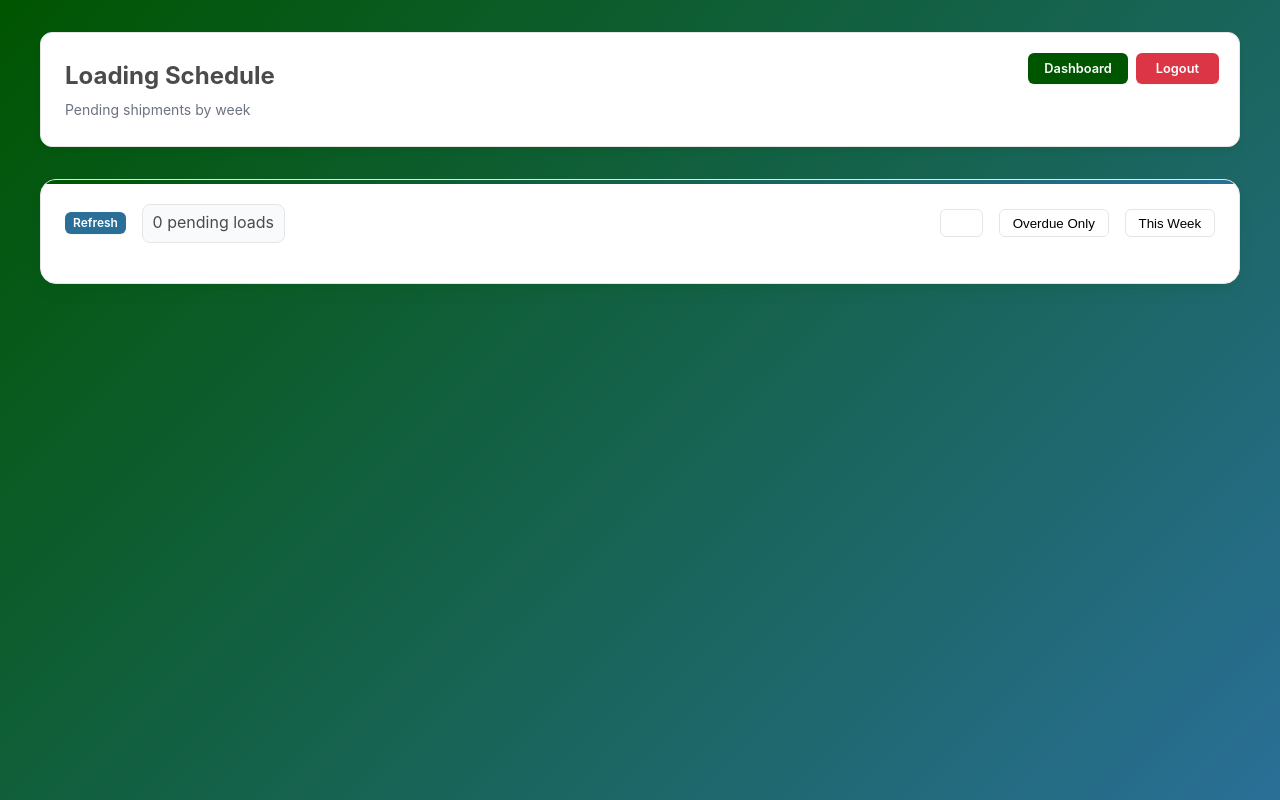
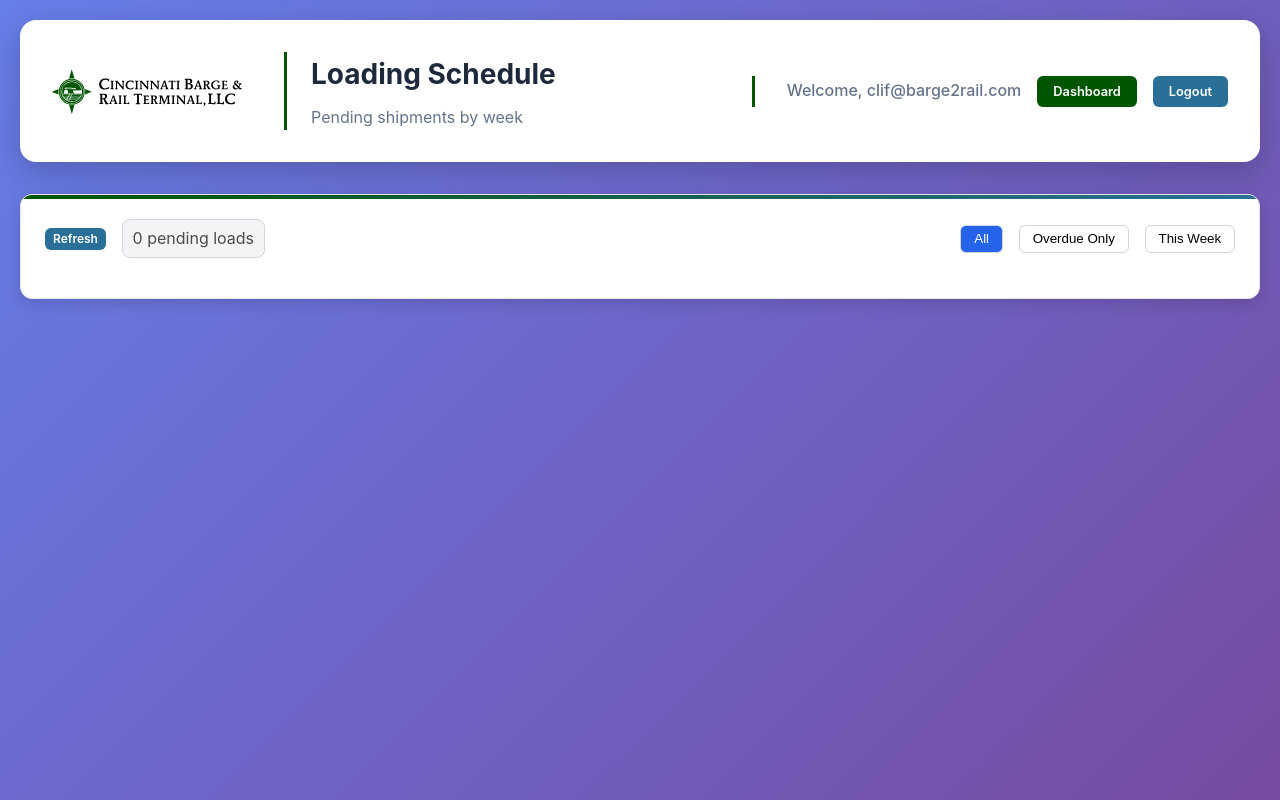
Before and after one commit to CBRT513/django-primetrade, a Django app: page /client-schedule.html in a window 1280 px wide. Run offline with Django 4.2, Linux system fonts and the light colour scheme; a user stored in the database is signed in; data comes from the database, SQL or seed files in the repository; data that the repository does not hold is empty.

Commit message:
Apply client dashboard branding to Loading Schedule page
Match the Loading Schedule page styling with the Customer Dashboard:
- Purple gradient background (linear-gradient(135deg, #667eea 0%, #764ba2 100%))
- White header with rounded corners and shadow
- CBRT logo on left, customer logo support on right
- Consistent white card styling with shadows
- Same header layout and color scheme

Both client-facing pages now have unified, professional branding separate from internal portal.

🤖 Generated with [Claude Code](https://claude.com/claude-code)

Co-Authored-By: Claude <noreply@anthropic.com>

```diff
--- a/templates/client-schedule.html
+++ b/templates/client-schedule.html
@@ -5,13 +5,92 @@
   <title>Loading Schedule</title>
   <link rel="stylesheet" href="/static/css/cbrt-brand.css">
   <style>
+    body {
+      background: linear-gradient(135deg, #667eea 0%, #764ba2 100%);
+      min-height: 100vh;
+      margin: 0;
+      padding: 20px;
+    }
+
+    .wrap {
+      max-width: 1400px;
+      margin: 0 auto;
+    }
+
+    .header {
+      background: white;
+      border-radius: 16px;
+      padding: 2rem;
+      margin-bottom: 2rem;
+      box-shadow: 0 10px 30px rgba(0,0,0,0.2);
+      display: flex;
+      align-items: center;
+      justify-content: space-between;
+    }
+
+    .header-left {
+      display: flex;
+      align-items: center;
+      gap: 2rem;
+      flex: 1;
+    }
+
+    .logo {
+      max-height: 80px;
+      max-width: 200px;
+    }
+
+    .welcome {
+      border-left: 3px solid var(--primary, #2563eb);
+      padding-left: 1.5rem;
+      flex: 1;
+    }
+
+    .welcome h1 {
+      margin: 0 0 0.5rem 0;
+      color: #1e293b;
+      font-size: 1.75rem;
+    }
+
+    .welcome p {
+      margin: 0;
+      color: #64748b;
+      font-size: 1rem;
+    }
+
+    .header-right {
+      display: flex;
+      align-items: center;
+      gap: 2rem;
+      padding-left: 2rem;
+      border-left: 3px solid var(--primary, #2563eb);
+    }
+
+    .customer-logo {
+      max-height: 80px;
+      max-width: 200px;
+    }
+
+    .header-actions {
+      display: flex;
+      gap: 1rem;
+      align-items: center;
+    }
+
+    .card {
+      background: white;
+      border-radius: 12px;
+      padding: 1.5rem;
+      box-shadow: 0 4px 15px rgba(0,0,0,0.15);
+    }
+
     .summary { display:flex; gap: 1rem; align-items:center; margin-bottom: 1rem; }
-    .summary .badge { background: var(--surface-elevated); border:1px solid var(--border); padding: .35rem .6rem; border-radius: 8px; }
-    .filter-btn { padding: .35rem .8rem; border-radius: 6px; border: 1px solid var(--border); background: white; cursor: pointer; }
-    .filter-btn.active { background: var(--primary-color); color: white; }
+    .summary .badge { background: #f3f4f6; border:1px solid #d1d5db; padding: .35rem .6rem; border-radius: 8px; }
+    .filter-btn { padding: .35rem .8rem; border-radius: 6px; border: 1px solid #d1d5db; background: white; cursor: pointer; }
+    .filter-btn.active { background: #2563eb; color: white; }
     .section { margin-bottom: 2rem; }
     .section-header {
-      background: var(--surface-elevated);
+      background: #f3f4f6;
       padding: .75rem 1rem;
       border-radius: 8px;
       margin-bottom: .5rem;
@@ -27,7 +106,7 @@
 
     table { width:100%; }
     th, td { white-space: nowrap; text-align: left; padding: .5rem; }
-    th { background: var(--surface-elevated); font-weight: 600; }
+    th { background: #f3f4f6; font-weight: 600; }
 
     tr.overdue { background: #fef2f2; }
     tr.today { background: #fffbeb; }
@@ -51,16 +130,21 @@
 </head>
 <body>
   <div class="wrap">
-    <div class="cbrt-header" id="brandingHeader" style="position: relative;">
-      <img id="brandingLogo" class="cbrt-logo" style="display:none;" />
-      <div class="cbrt-company">
-        <div class="cbrt-company-name" id="brandingName">Loading Schedule</div>
-        <div class="cbrt-company-info" id="brandingInfo">Pending shipments by week</div>
+    <div class="header">
+      <div class="header-left">
+        <img src="/static/cbrt-logo-optimized.svg" alt="CBRT" class="logo" />
+        <div class="welcome">
+          <h1>Loading Schedule</h1>
+          <p>Pending shipments by week</p>
+        </div>
       </div>
-      <div class="user-actions" style="position: absolute; top: 20px; right: 20px; display:flex; gap:.5rem;">
-        <span id="usernameDisplay" style="margin-right: 15px; color: #fff; font-weight: 500;">Loading...</span>
-        <a href="/client.html" class="btn">Dashboard</a>
-        <a href="/auth/logout/" class="btn" style="background: #dc3545; color: white; padding: 8px 20px;">Logout</a>
+      <div class="header-right">
+        <img id="customerLogo" src="" alt="Customer Logo" class="customer-logo" style="display: none;" />
+        <div class="header-actions">
+          <span id="usernameDisplay" style="color: #64748b; font-weight: 500;">Loading...</span>
+          <a href="/client.html" class="btn">Dashboard</a>
+          <a href="/auth/logout/" class="btn btn-secondary">Logout</a>
+        </div>
       </div>
     </div>
 
```
